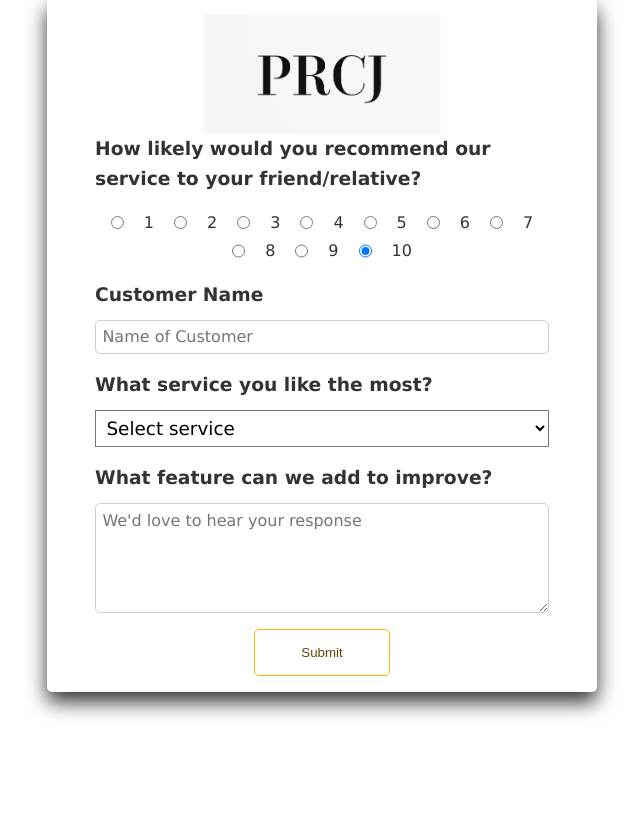
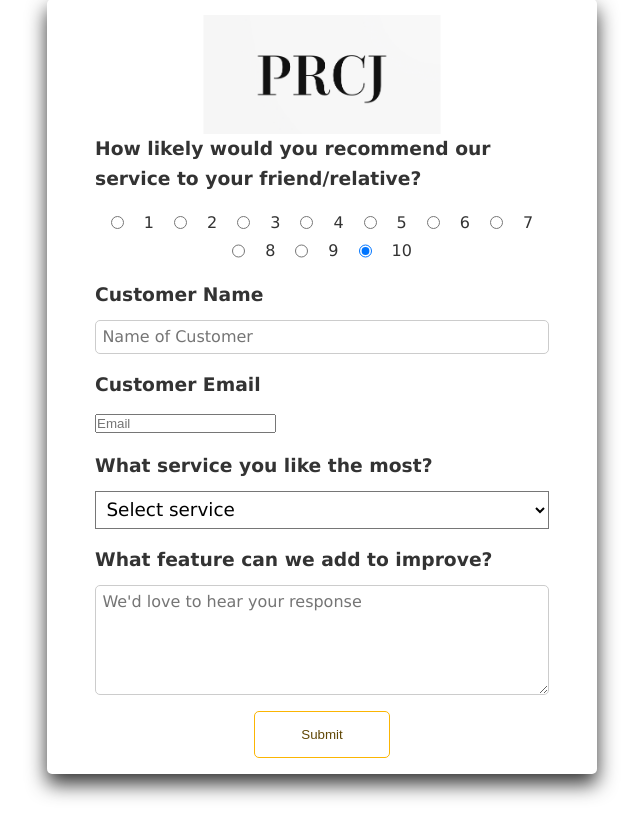
Before and after one commit to tejaswir99/Feedback_Form, a Flask app: page / in a window 1280 px wide. Shown: the part 41-855 px from the top of the page, without its empty margins (318-961 px from the left). Before the commit the page ends 758 px from the top, so only its background shows below. Run offline with Flask 2, Linux system fonts and the light colour scheme.

Commit message:
Updated the email functionality by upgradin table columns

```diff
--- a/app.py
+++ b/app.py
@@ -1,6 +1,7 @@
 from flask import Flask, render_template, request
 from flask_sqlalchemy import SQLAlchemy
 from send_mail import send_mail
+# from flask_migrate import Migrate
 
 app = Flask(__name__)
 
@@ -23,12 +24,14 @@ class Feedback(db.Model):
     dealer = db.Column(db.String(200))
     rating = db.Column(db.Integer)
     comments = db.Column(db.Text())
+    email = db.Column(db.String(200))
 
-    def __init__(self, customer, dealer, rating, comments):
+    def __init__(self, customer, dealer, rating, comments, email):
         self.customer = customer
         self.dealer = dealer
         self.rating = rating
         self.comments = comments
+        self.email = email
 
 
 @app.route('/')
@@ -44,14 +47,16 @@ def submit():
         dealer = request.form['dealer']
         rating = request.form['rating']
         comments = request.form['comments']
+        email = request.form['email']
         # print(customer, dealer, rating, comments)
         if customer == '' or dealer == '':
             return render_template('index.html', message='Please enter required fields')
-        if db.session.query(Feedback).filter(Feedback.customer == customer).count() == 0:
-            data = Feedback(customer, dealer, rating, comments)
+        if db.session.query(Feedback).filter(Feedback.email == email).count() == 0:
+            db.session
+            data = Feedback(customer, dealer, rating, comments, email)
             db.session.add(data)
             db.session.commit()
-            send_mail(customer, dealer, rating, comments)
+            send_mail(customer, dealer, rating, comments, email)
             return render_template('success.html')
         return render_template('success.html')
 
--- a/templates/index.html
+++ b/templates/index.html
@@ -50,13 +50,17 @@
           <input type="text" name="customer" placeholder="Name of Customer"/>
         </div>
         <div class="form-group">
+          <h3>Customer Email</h3>
+          <input type="email" name="email" placeholder="Email"/>
+        </div>
+        <div class="form-group">
           <h3>What service you like the most?</h3>
           <select name="dealer">
             <option value="">Select service</option>
-            <option value="cs">Customer Service</option>
-            <option value="ui">User Interface</option>
-            <option value="time">Item Making Time</option>
-            <option value="pricing">Pricing</option>
+            <option value="Customer Service">Customer Service</option>
+            <option value="User Interface">User Interface</option>
+            <option value="Item Making Time">Item Making Time</option>
+            <option value="Pricing">Pricing</option>
           </select>
         </div>
         <div class="form-group">
```
Also changed, not shown: send_mail.py (+5 -5 lines), 2 other files.
